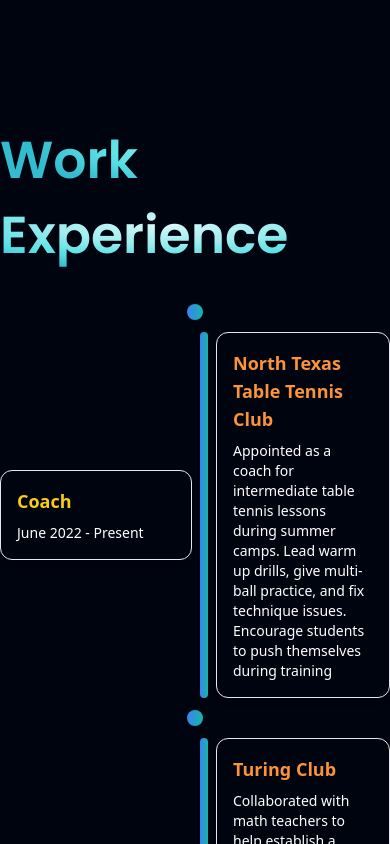
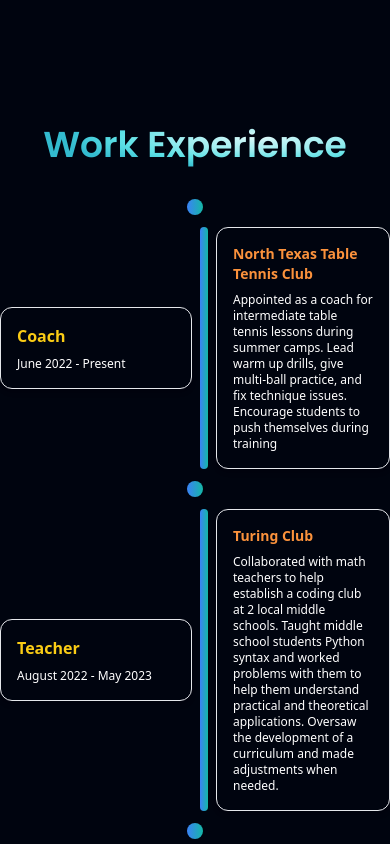
Before and after one commit to SaketU/PersonalWebsite, a React (Vite) app: page / in a window 390 px wide. Shown: the part 2040-2884 px from the top of the page. Built offline with nearby package versions, Linux system fonts and the light colour scheme.

Commit message:
updated responsive

```diff
--- a/src/components/WorkExperience.jsx
+++ b/src/components/WorkExperience.jsx
@@ -5,7 +5,7 @@
   return (
     <section id='work-experience' className='flex flex-col items-center justify-center w-screen mb-20'>
       <div className='flex flex-col items-center justify-start w-full py-8'>
-        <h1 className="font-poppins font-semibold ss:text-[72px] text-[52px] ss:leading-[100.8px] leading-[75px]">
+        <h1 className="font-poppins font-semibold text-4xl sm:text-5xl lg:text-6xl leading-tight">
           <span className="text-gradient">Work Experience</span>
         </h1>
       </div>
@@ -49,17 +49,17 @@
 const EventCard = ({ heading, date }) => {
   return (
     <div className='transition duration-300 ease-in-out transform hover:-translate-y-1 hover:shadow-2xl flex flex-col gap-y-2 justify-center border shadow-md rounded-xl p-4 w-48 sm:w-60 lg:w-90 justify-self-end overflow-hidden'>
-      <div className='font-bold text-lg text-yellow-400'>{heading}</div>
-      <div className='text-sm text-white'>{date}</div>
+      <div className='font-bold text-base sm:text-lg md:text-xl text-yellow-400'>{heading}</div>
+      <div className='text-xs sm:text-sm md:text-base text-white'>{date}</div>
     </div>
   );
 }
 
 const Description = ({ subHeading, description }) => {
   return (
-    <div className='transition duration-300 ease-in-out transform hover:-translate-y-1 hover:shadow-2xl flex flex-col gap-y-2 justify-center border shadow-md rounded-xl p-4 w-120 sm:w-96 xs:w-full justify-self-endmax-w-lg overflow-hidden'>
-      <div className='font-bold text-lg text-orange-400'>{subHeading}</div>
-      <div className='text-sm text-white'>{description}</div>
+    <div className='transition duration-300 ease-in-out transform hover:-translate-y-1 hover:shadow-2xl flex flex-col gap-y-2 justify-center border shadow-md rounded-xl p-4 w-120 sm:w-96 xs:w-full justify-self-end max-w-lg overflow-hidden'>
+      <div className='font-bold text-sm sm:text-lg md:text-xl text-orange-400'>{subHeading}</div>
+      <div className='text-xs sm:text-sm md:text-base text-white'>{description}</div>
     </div>
   )
 }
```
